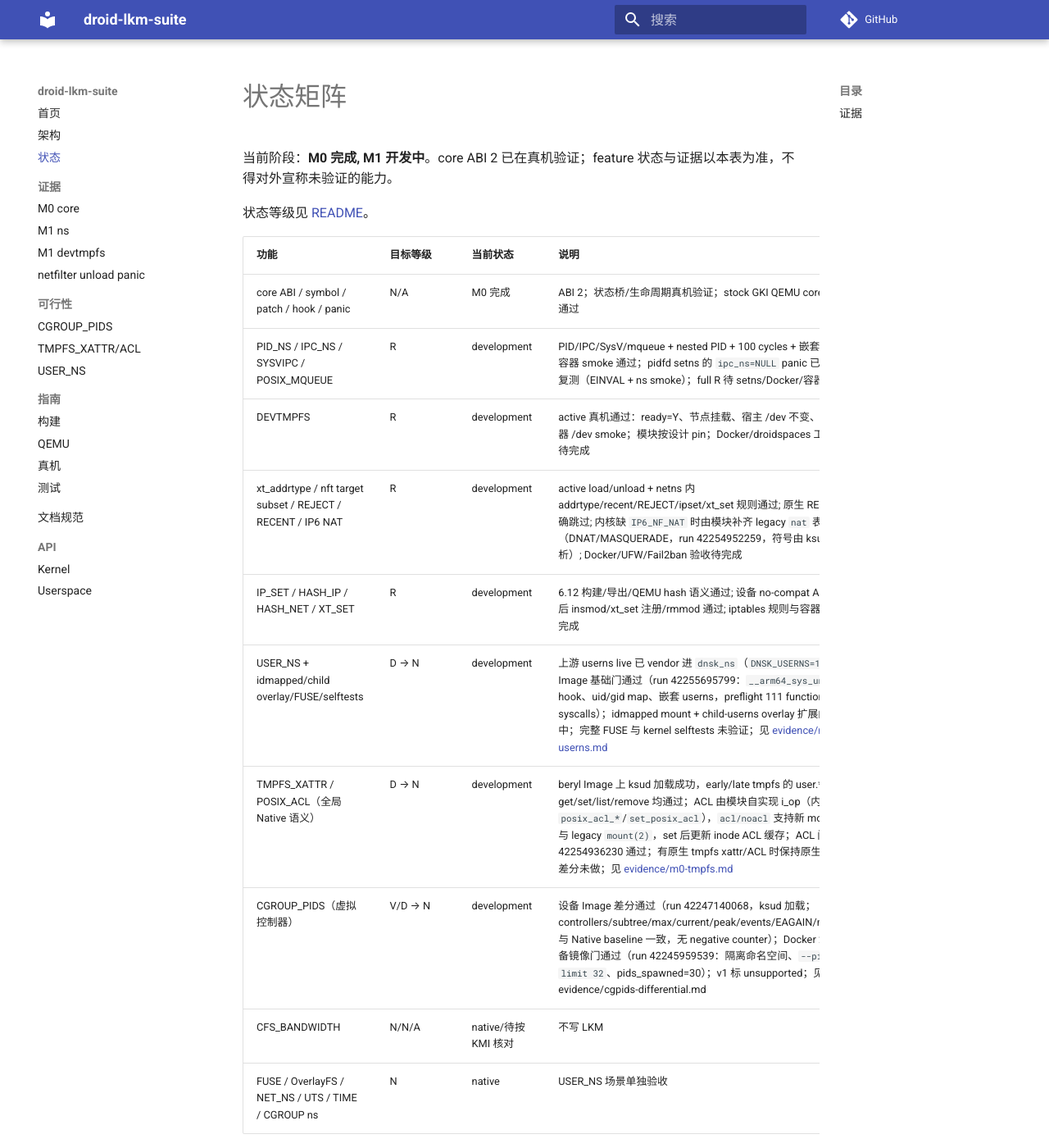
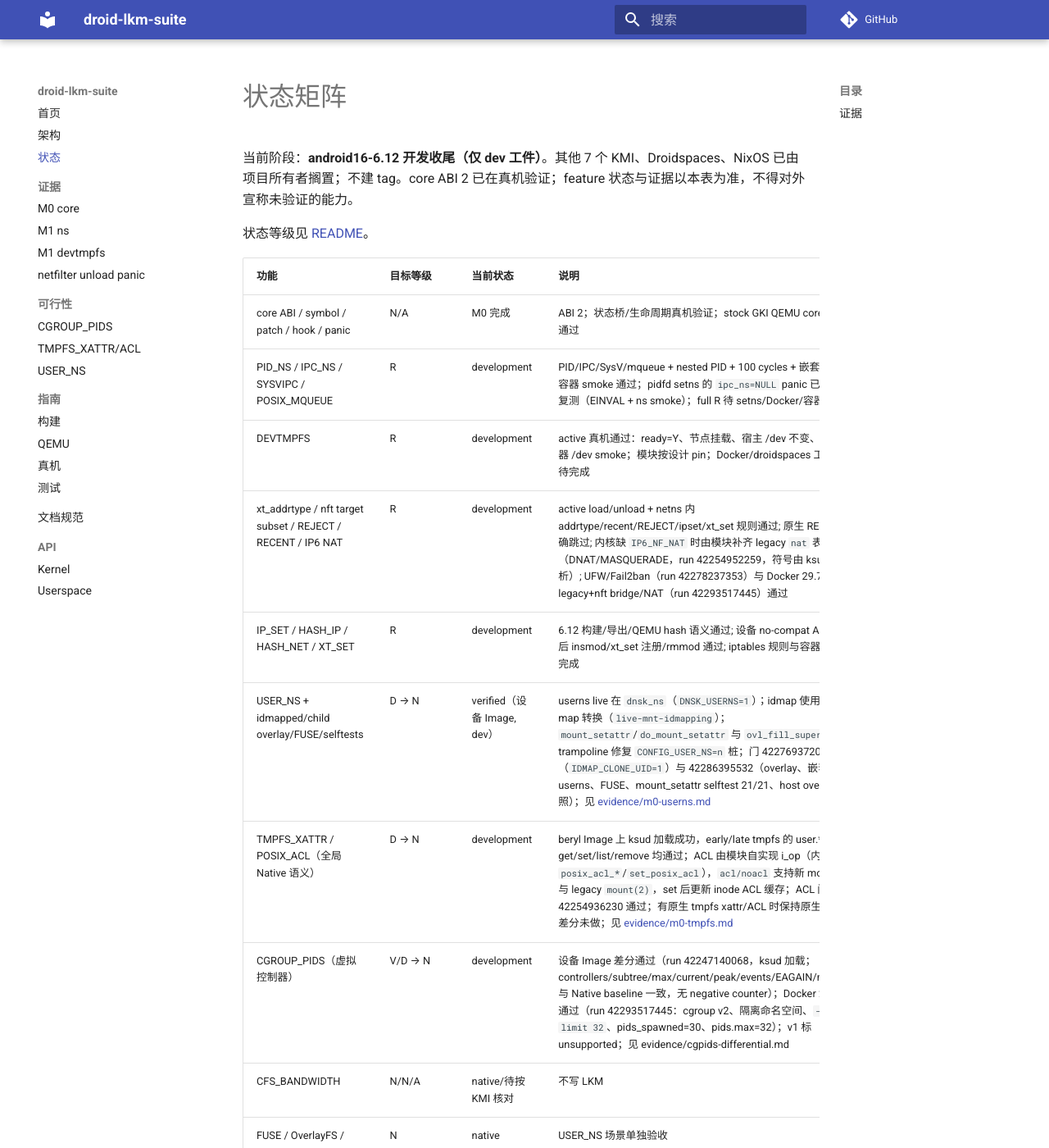
Before and after one commit to uobe1/droid-lkm-suite, an MkDocs documentation site: the page built from docs/status.md, in a window 1280 px wide and 1400 px high. Shown: the whole window at 82% size. Built offline with MkDocs 1.6.1 and Material for MkDocs 9.7.7, drawn with Linux system fonts in a browser that asks for light colours; comment, search, counter and statistics services are not loaded; some of the changed text lies outside the part shown.

Commit message:
docs(status): record the android16-6.12 gates and shelved scope

```diff
--- a/docs/status.md
+++ b/docs/status.md
@@ -1,6 +1,6 @@
 # 状态矩阵
 
-当前阶段：**M0 完成, M1 开发中**。core ABI 2 已在真机验证；feature 状态与证据以本表为准，不得对外宣称未验证的能力。
+当前阶段：**android16-6.12 开发收尾（仅 dev 工件）**。其他 7 个 KMI、Droidspaces、NixOS 已由项目所有者搁置；不建 tag。core ABI 2 已在真机验证；feature 状态与证据以本表为准，不得对外宣称未验证的能力。
 
 状态等级见 [README](../README.md)。
 
@@ -9,11 +9,11 @@
 | core ABI / symbol / patch / hook / panic | N/A | M0 完成 | ABI 2；状态桥/生命周期真机验证；stock GKI QEMU core smoke 通过 |
 | PID_NS / IPC_NS / SYSVIPC / POSIX_MQUEUE | R | development | PID/IPC/SysV/mqueue + nested PID + 100 cycles + 嵌套 Debian 容器 smoke 通过；pidfd setns 的 `ipc_ns=NULL` panic 已修复并复测（EINVAL + ns smoke）；full R 待 setns/Docker/容器 reboot |
 | DEVTMPFS | R | development | active 真机通过：ready=Y、节点挂载、宿主 /dev 不变、嵌套容器 /dev smoke；模块按设计 pin；Docker/droidspaces 工作负载待完成 |
-| xt_addrtype / nft target subset / REJECT / RECENT / IP6 NAT | R | development | active load/unload + netns 内 addrtype/recent/REJECT/ipset/xt_set 规则通过; 原生 REJECT 正确跳过; 内核缺 `IP6_NF_NAT` 时由模块补齐 legacy `nat` 表（DNAT/MASQUERADE，run 42254952259，符号由 ksud 解析）; Docker/UFW/Fail2ban 验收待完成 |
+| xt_addrtype / nft target subset / REJECT / RECENT / IP6 NAT | R | development | active load/unload + netns 内 addrtype/recent/REJECT/ipset/xt_set 规则通过; 原生 REJECT 正确跳过; 内核缺 `IP6_NF_NAT` 时由模块补齐 legacy `nat` 表（DNAT/MASQUERADE，run 42254952259，符号由 ksud 解析）; UFW/Fail2ban（run 42278237353）与 Docker 29.7.2 legacy+nft bridge/NAT（run 42293517445）通过 |
 | IP_SET / HASH_IP / HASH_NET / XT_SET | R | development | 6.12 构建/导出/QEMU hash 语义通过; 设备 no-compat ABI 修复后 insmod/xt_set 注册/rmmod 通过; iptables 规则与容器验收待完成 |
-| USER_NS + idmapped/child overlay/FUSE/selftests | D → N | development | 上游 userns live 已 vendor 进 `dnsk_ns`（`DNSK_USERNS=1`）；设备 Image 基础门通过（run 42255695799：`__arm64_sys_unshare` hook、uid/gid map、嵌套 userns，preflight 111 functions/39 syscalls）；idmapped mount + child-userns overlay 扩展门运行中；完整 FUSE 与 kernel selftests 未验证；见 [evidence/m0-userns.md](evidence/m0-userns.md) |
+| USER_NS + idmapped/child overlay/FUSE/selftests | D → N | verified（设备 Image, dev） | userns live 在 `dnsk_ns`（`DNSK_USERNS=1`）；idmap 使用真实 map 转换（`live-mnt-idmapping`）；`mount_setattr`/`do_mount_setattr` 与 `ovl_fill_super` trampoline 修复 `CONFIG_USER_NS=n` 桩；门 42276937204（`IDMAP_CLONE_UID=1`）与 42286395532（overlay、嵌套 userns、FUSE、mount_setattr selftest 21/21、host overlay 对照）；见 [evidence/m0-userns.md](evidence/m0-userns.md) |
 | TMPFS_XATTR / POSIX_ACL（全局 Native 语义） | D → N | development | beryl Image 上 ksud 加载成功，early/late tmpfs 的 user.* get/set/list/remove 均通过；ACL 由模块自实现 i_op（内核 `posix_acl_*`/`set_posix_acl`），`acl/noacl` 支持新 mount API 与 legacy `mount(2)`，set 后更新 inode ACL 缓存；ACL 门 run 42254936230 通过；有原生 tmpfs xattr/ACL 时保持原生；LSM 差分未做；见 [evidence/m0-tmpfs.md](evidence/m0-tmpfs.md) |
-| CGROUP_PIDS（虚拟控制器） | V/D → N | development | 设备 Image 差分通过（run 42247140068，ksud 加载；controllers/subtree/max/current/peak/events/EAGAIN/migration 与 Native baseline 一致，无 negative counter）；Docker 29.x 设备镜像门通过（run 42245959539：隔离命名空间、`--pids-limit 32`、pids_spawned=30）；v1 标 unsupported；见 evidence/cgpids-differential.md |
+| CGROUP_PIDS（虚拟控制器） | V/D → N | development | 设备 Image 差分通过（run 42247140068，ksud 加载；controllers/subtree/max/current/peak/events/EAGAIN/migration 与 Native baseline 一致，无 negative counter）；Docker 29.7.2 门通过（run 42293517445：cgroup v2、隔离命名空间、`--pids-limit 32`、pids_spawned=30、pids.max=32）；v1 标 unsupported；见 evidence/cgpids-differential.md |
 | CFS_BANDWIDTH | N/N/A | native/待按 KMI 核对 | 不写 LKM |
 | FUSE / OverlayFS / NET_NS / UTS / TIME / CGROUP ns | N | native | USER_NS 场景单独验收 |
 
@@ -42,5 +42,10 @@
   pernet_operations(72)/nfnetlink_subsystem(64)/nfnl_callback(32)/
   net(4160)/rhashtable(160)；`--feature netfilter` 同时校验符号；见
   [evidence/netfilter-active.md](evidence/netfilter-active.md)。
+- USER_NS 全链路：设备 Image 门 42286395532 通过 uid/gid map、idmapped tmpfs、child-userns overlay、FUSE、嵌套 userns 与 mount_setattr selftest 21/21；host 命名空间 overlay 对照 `DNSK_OVL_INIT_NS=0`。修复点：`CONFIG_USER_NS=n` 使 `uidgid.h` 内联恒等转换（hook `make_vfsuid` 等）、`alloc_fs_context`/`build_mount_idmapped` 的 `get_user_ns()` 桩、`ovl_fill_super` 的所有权检查。
+- Docker 29.7.2（本套 LKM，beryl Image）：run 42292969145（iptables-legacy）与 42293517445（iptables-nft）通过 cgroup v2 `--pids-limit 32`、bridge、发布端口 DNAT 规则与容器间 HTTP；该 Image 无 `CONFIG_BRIDGE_NETFILTER`，保留 userland proxy；容器内服务使用静态 `tests/qemu/httpd_min.c`（Alpine busybox 无 httpd/nc）。
+- UFW/Fail2ban：run 42278237353 通过 `ufw --force enable`、fail2ban `sshd` 封禁与 iptables 规则。
+- Oracle modpost：Android `EXTENDED_MODVERSIONS` 在空扩展名表时写入 `= ;`；DDK 预编译二进制已修复，但 oracle 内核构建会从源码重建。`qemu-core.yml` 在 Image 构建前修补 `add_extended_versions()` 并强制重建 modpost；oracle-nopids run 42281213899 构建并启动通过。
+- 打包：`package.yml` 拉取 ci-fast 产物、交叉编译 `dnsk-preflight`、运行 `tools/package.py --dev` 生成 `droid_lkm_suite-dev.zip` 并校验 manifest/ABI stamp；只产 dev 工件，不建 tag。
 - 状态更新必须先有 CI/QEMU/真机证据；没有证据时保持 not-shipped。
 - 首 tag 前不创建 tag；dev 版本仅构建产物。
```
